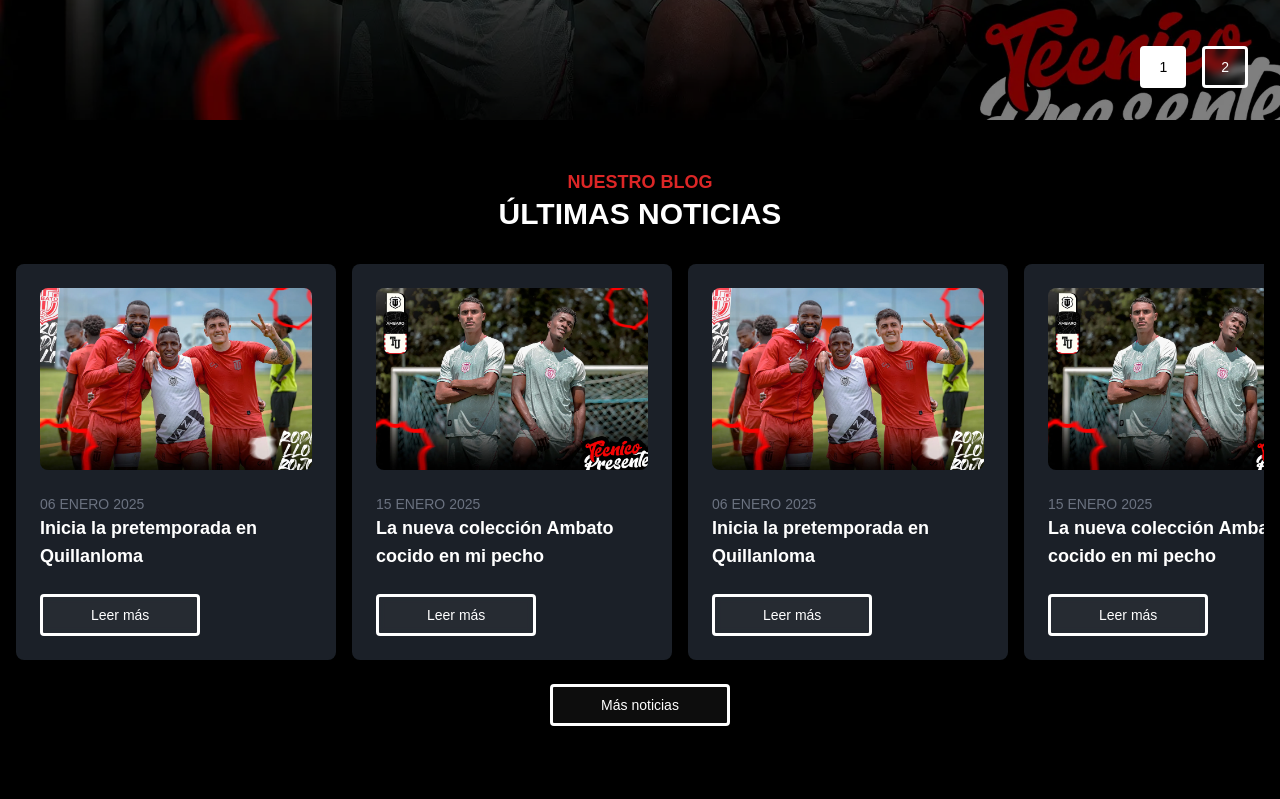
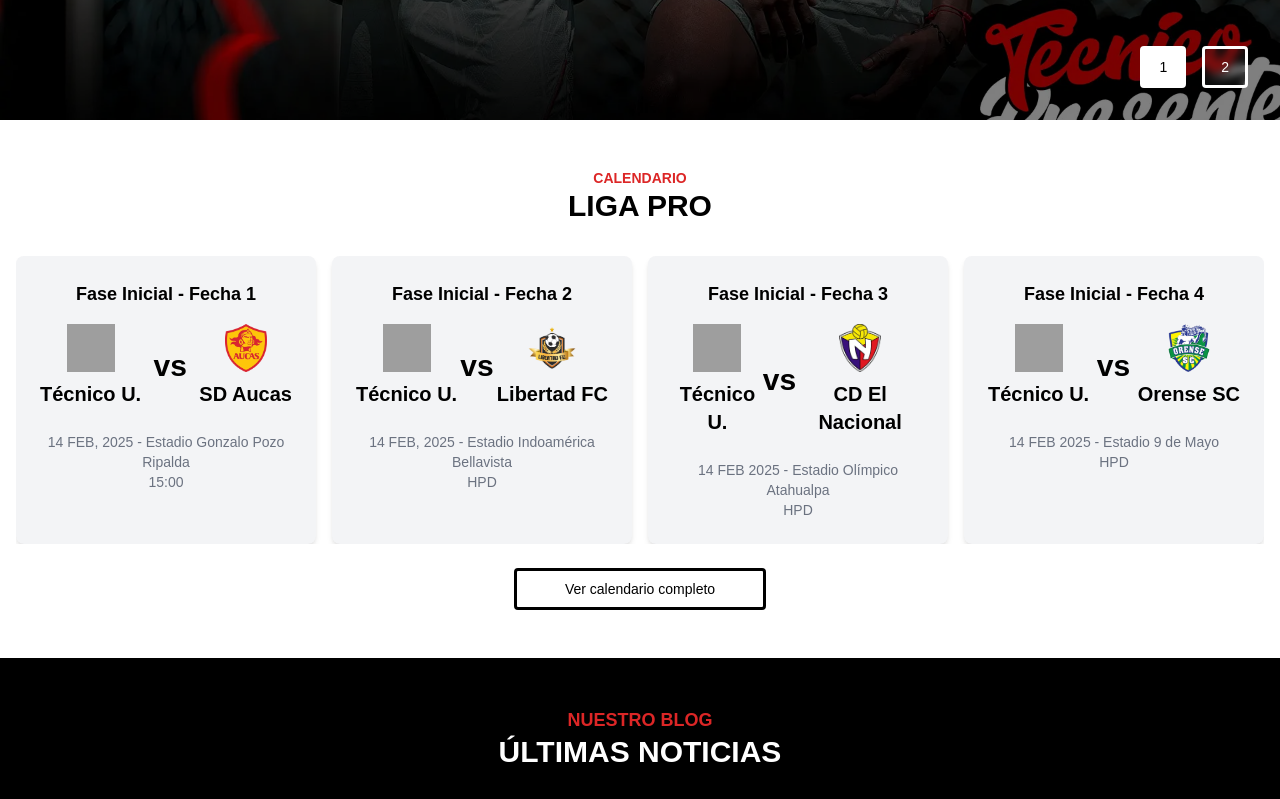
Before and after one commit to arielptiban/project-tecnico-universitario, an Astro site: page / in a window 1280 px wide. Shown: the part 680-1479 px from the top of the page. Built offline with nearby package versions, Linux system fonts and the light colour scheme; Astro itself is replaced by a stand-in of ours; grey boxes are pictures that could not be loaded; what @midudev/tailwind-animations would draw is missing.

Commit message:
Add Schedule Section

```diff
--- /dev/null
+++ b/src/consts/Matches.ts
@@ -0,0 +1,139 @@
+import type { Matches } from "@/types/Match";
+
+export const MATCHES: Matches[] = [
+    {
+        id: "fecha-1",
+        stage: "Fase Inicial",
+        matchweek: "1",
+        date: "14 FEB, 2025",
+        hour: "15:00",
+        rivalId: "sd-aucas",
+        isHome: false
+    },
+    {
+        id: "fecha-2",
+        stage: "Fase Inicial",
+        matchweek: "2",
+        date: "14 FEB, 2025",
+        hour: "HPD",
+        rivalId: "libertad",
+        isHome: true
+    },
+    {
+        id: "fecha-3",
+        stage: "Fase Inicial",
+        matchweek: "3",
+        date: "14 FEB 2025",
+        hour: "HPD",
+        rivalId: "el-nacional",
+        isHome: false
+    },
+    {
+        id: "fecha-4",
+        stage: "Fase Inicial",
+        matchweek: "4",
+        date: "14 FEB 2025",
+        hour: "HPD",
+        rivalId: "orense",
+        isHome: false
+    },
+    // {
+    //     id: "fecha-5",
+    //     stage: "Fase Inicial",
+    //     matchweek: "5",
+    //     date: "14 FEB 2025",
+    //     hour: "HPD",
+    //     rivalId: "barcelona",
+    //     isHome: true
+    // },
+    //     {
+    //         id: "fecha-6",
+    //         stage: "Fase Inicial",
+    //         matchweek: "6",
+    //         date: "14 FEB 2025",
+    //         hour: "HPD",
+    //         rivalId: "macara",
+    //         isHome: false
+    //     },
+    //     {
+    //         id: "fecha-7",
+    //         stage: "Fase Inicial",
+    //         matchweek: "7",
+    //         date: "14 FEB 2025",
+    //         hour: "HPD",
+    //         rivalId: "mushuc-runa",
+    //         isHome: true
+    //     },
+    //     {
+    //         id: "fecha-8",
+    //         stage: "Fase Inicial",
+    //         matchweek: "8",
+    //         date: "14 FEB 2025",
+    //         hour: "HPD",
+    //         rivalId: "manta",
+    //         isHome: false
+    //     },
+    //     {
+    //         id: "fecha-9",
+    //         stage: "Fase Inicial",
+    //         matchweek: "9",
+    //         date: "14 FEB 2025",
+    //         hour: "HPD",
+    //         rivalId: "vinotinto",
+    //         isHome: true
+    //     },
+    //     {
+    //         id: "fecha-10",
+    //         stage: "Fase Inicial",
+    //         matchweek: "10",
+    //         date: "14 FEB 2025",
+    //         hour: "HPD",
+    //         rivalId: "emelec",
+    //         isHome: false
+    //     },
+    //     {
+    //         id: "fecha-11",
+    //         stage: "Fase Inicial",
+    //         matchweek: "11",
+    //         date: "14 FEB 2025",
+    //         hour: "HPD",
+    //         rivalId: "univesidad-catolica",
+    //         isHome: true
+    //     },
+    //     {
+    //         id: "fecha-12",
+    //         stage: "Fase Inicial",
+    //         matchweek: "12",
+    //         date: "14 FEB 2025",
+    //         hour: "HPD",
+    //         rivalId: "independiente-del-valle",
+    //         isHome: true
+    //     },
+    //     {
+    //         id: "fecha-13",
+    //         stage: "Fase Inicial",
+    //         matchweek: "13",
+    //         date: "14 FEB 2025",
+    //         hour: "HPD",
+    //         rivalId: "cuenca",
+    //         isHome: false
+    //     },
+    //     {
+    //         id: "fecha-14",
+    //         stage: "Fase Inicial",
+    //         matchweek: "14",
+    //         date: "14 FEB 2025",
+    //         hour: "HPD",
+    //         rivalId: "delfin",
+    //         isHome: true
+    //     },
+    //     {
+    //         id: "fecha-15",
+    //         stage: "Fase Inicial",
+    //         matchweek: "15",
+    //         date: "14 FEB 2025",
+    //         hour: "HPD",
+    //         rivalId: "ldu",
+    //         isHome: false
+    //     }
+];
--- a/src/consts/Teams.ts
+++ b/src/consts/Teams.ts
@@ -5,7 +5,7 @@
         id: "independiente-del-valle",
         name: "Club Independiente del Valle",
         shortName: "Independiente",
-        estadio: "Estadio Banco Guayaquil",
+        stadium: "Estadio Banco Guayaquil",
         image: {
             width: 12,
             height: 12,
@@ -15,7 +15,7 @@
         id: "ldu",
         name: "Liga Deportiva Universitaria",
         shortName: "Liga de Quito",
-        estadio: "Estadio Rodrigo Paz Delgado",
+        stadium: "Estadio Rodrigo Paz Delgado",
         image: {
             width: 12,
             height: 12,
@@ -25,7 +25,7 @@
         id: "barcelona",
         name: "Barcelona Sporting Club",
         shortName: "Barcelona SC",
-        estadio: "Estadio Monumental",
+        stadium: "Estadio Monumental",
         image: {
             width: 12,
             height: 12,
@@ -35,7 +35,7 @@
         id: "universidad-catolica",
         name: "Club Universidad Católica",
         shortName: "Universidad Católica",
-        estadio: "Estadio Olímpico Atahualpa",
+        stadium: "Estadio Olímpico Atahualpa",
         image: {
             width: 12,
             height: 12,
@@ -45,7 +45,7 @@
         id: "sd-aucas",
         name: "Sociedad Deportiva Aucas",
         shortName: "SD Aucas",
-        estadio: "Estadio Gonzalo Pozo Ripalda",
+        stadium: "Estadio Gonzalo Pozo Ripalda",
         image: {
             width: 12,
             height: 12,
@@ -55,7 +55,7 @@
         id: "mushuc-runa",
         name: "Mushuc Runa Sporting Club",
         shortName: "Mushuc Runa SC",
-        estadio: "Estadio Fernando Guerrero Guerrero",
+        stadium: "Estadio Fernando Guerrero Guerrero",
         image: {
             width: 12,
             height: 12,
@@ -65,7 +65,7 @@
         id: "el-nacional",
         name: "Club Deportivo El Nacional",
         shortName: "CD El Nacional",
-        estadio: "Estadio Olímpico Atahualpa",
+        stadium: "Estadio Olímpico Atahualpa",
         image: {
             width: 12,
             height: 12,
@@ -75,7 +75,7 @@
         id: "orense",
         name: "Orense Sporting Club",
         shortName: "Orense SC",
-        estadio: "Estadio 9 de Mayo",
+        stadium: "Estadio 9 de Mayo",
         image: {
             width: 12,
             height: 12,
@@ -85,7 +85,7 @@
         id: "emelec",
         name: "Club Sport Emelec",
         shortName: "CS Emelec",
-        estadio: "Estadio George Capwell",
+        stadium: "Arena George Capwell",
         image: {
             width: 12,
             height: 12,
@@ -95,7 +95,7 @@
         id: "macara",
         name: "Club Deportivo Macará",
         shortName: "CD Macará",
-        estadio: "Estadio Indoamérica Bellavista",
+        stadium: "Estadio Indoamérica Bellavista",
         image: {
             width: 12,
             height: 12,
@@ -105,7 +105,7 @@
         id: "delfin",
         name: "Delfín Sporting Club",
         shortName: "Delfín SC",
-        estadio: "Estadio Jocay",
+        stadium: "Estadio Jocay",
         image: {
             width: 12,
             height: 12,
@@ -115,7 +115,7 @@
         id: "cuenca",
         name: "Club Deportivo Cuenca",
         shortName: "CD Cuenca",
-        estadio: "Estadio Alejandro Serrano Aguilar",
+        stadium: "Estadio Alejandro Serrano Aguilar",
         image: {
             width: 12,
             height: 12,
@@ -125,7 +125,7 @@
         id: "libertad",
         name: "Libertad Futbol Club",
         shortName: "Libertad FC",
-        estadio: "Estadio Reina del Cisne",
+        stadium: "Estadio Reina del Cisne",
         image: {
             width: 12,
             height: 12,
@@ -135,7 +135,7 @@
         id: "manta",
         name: "Manta Futbol Club",
         shortName: "Manta FC",
-        estadio: "Estadio Jocay",
+        stadium: "Estadio Jocay",
         image: {
             width: 12,
             height: 12,
@@ -145,7 +145,17 @@
         id: "vinotinto",
         name: "Vinotinto Futbol Club",
         shortName: "Vinotinto FC",
-        estadio: "Olímpico Atahualpa",
+        stadium: " Estadio Olímpico Atahualpa",
+        image: {
+            width: 12,
+            height: 12,
+        },
+    },
+    {
+        id: "tecnico-universitario",
+        name: "Club Técnico Universitario",
+        shortName: "Técnico U",
+        stadium: "Estadio Indoamérica Bellavista",
         image: {
             width: 12,
             height: 12,
--- a/src/pages/index.astro
+++ b/src/pages/index.astro
@@ -12,7 +12,7 @@
 <Layout>
     <Hero />
     <!-- <Upcoming /> -->
-    <!-- <Schedule /> -->
+    <Schedule />
     <News />
     <Video />
     <PlayerSection />
--- a/src/sections/Schedule.astro
+++ b/src/sections/Schedule.astro
@@ -1,80 +1,77 @@
+---
+import { MATCHES } from "@/consts/Matches";
+import { TEAMS } from "@/consts/Teams";
+
+const getRival = (rivalId: string) =>
+    TEAMS.find((rival) => rival.id === rivalId);
+const teamId = "tecnico-universitario";
+---
+
 <section class="bg-white text-black py-12 px-4">
     <div class="text-center mb-8">
         <p class="text-red-600 font-bold uppercase text-sm">Calendario</p>
         <h2 class="text-3xl font-extrabold">LIGA PRO</h2>
     </div>
     <!-- CARD -->
-    <div class="flex justify-center items-center space-x-4">
-        <div class="bg-gray-100 p-6 rounded-lg shadow-md w-96">
-            <!-- Título -->
+    <div class="flex justify-center items-center xl:items-start mt-6">
+        <div class="flex overflow-x-auto space-x-4 xl:space-x-4 scrollbar-hide">
+            {
+                MATCHES.map((match) => {
+                    const rival = getRival(match.rivalId);
+                    const team = getRival(teamId);
+                    return (
+                        <div
+                            class="bg-gray-100 p-6 rounded-lg shadow-md w-96"
+                            id={match.id}
+                        >
                             <h3 class="text-lg font-bold text-center mb-4">
-                Liga Pro - Fecha 1
+                                {match.stage} - Fecha {match.matchweek}
                             </h3>
 
-            <!-- Contenedor de imágenes y equipos -->
                             <div class="flex justify-between items-center mb-6">
                                 <div class="text-center">
                                     <img
                                         src="/src/assets/escudo.svg"
-                        alt="Arsenal F.C."
+                                        alt={team?.name}
                                         class="h-12 w-12 mx-auto mb-2"
                                     />
-                    <p class="font-bold text-xl">Técnico U.</p>
+                                    <p class="font-bold text-xl">
+                                        {team?.shortName}.
+                                    </p>
                                 </div>
-                <p class="text-3xl font-bold">0 - 0</p>
+                                <p class="text-3xl font-bold"> vs </p>
                                 <div class="text-center">
                                     <img
-                        src="/src/assets/escudo.svg"
-                        alt="Leeds United"
-                        class="h-12 w-12 mx-auto mb-2"
+                                        src={`/img/teams/${match?.rivalId}.webp`}
+                                        alt={rival?.name}
+                                        class="h-12 w-auto mx-auto mb-2"
                                     />
-                    <p class="font-bold text-xl">Macará</p>
-                </div>
-            </div>
 
-            <!-- Pie de la tarjeta -->
-            <p class="text-sm text-gray-500 text-center mt-6">
-                08 JULY, Wembley Stadium 3:30pm
+                                    <p class="font-bold text-xl">
+                                        {rival?.shortName}
                                     </p>
                                 </div>
                             </div>
 
-    <!-- Pagination -->
-    <div class="flex justify-center items-center mt-6 space-x-2">
-        <button class="p-2 bg-gray-300 rounded-full hover:bg-gray-400">
-            <svg
-                xmlns="http://www.w3.org/2000/svg"
-                class="h-5 w-5"
-                fill="none"
-                viewBox="0 0 24 24"
-                stroke="currentColor"
+                            <p class="text-sm text-gray-500 text-center mt-6">
+                                {match.date} -{" "}
+                                {match.isHome ? team?.stadium : rival?.stadium}{" "}
+                            </p>
+                            <p class="text-sm text-gray-500 text-center">
+                                {match.hour}
+                            </p>
+                        </div>
+                    );
+                })
+            }
+        </div>
+    </div>
+    <div class="flex items-center justify-center mt-4">
+        <a
+            class="text-black text-sm font-medium border-[3px] border-black rounded bg-white/5 backdrop-blur-sm px-12 py-2 inline-block hover:bg-black hover:text-white transition-colors mt-2"
+            href="#"
         >
-                <path
-                    stroke-linecap="round"
-                    stroke-linejoin="round"
-                    stroke-width="2"
-                    d="M15 19l-7-7 7-7"></path>
-            </svg>
-        </button>
-        <div class="flex space-x-2">
-            <span class="w-3 h-3 bg-gray-400 rounded-full"></span>
-            <span class="w-3 h-3 bg-gray-300 rounded-full"></span>
-            <span class="w-3 h-3 bg-gray-300 rounded-full"></span>
-        </div>
-        <button class="p-2 bg-gray-300 rounded-full hover:bg-gray-400">
-            <svg
-                xmlns="http://www.w3.org/2000/svg"
-                class="h-5 w-5"
-                fill="none"
-                viewBox="0 0 24 24"
-                stroke="currentColor"
-            >
-                <path
-                    stroke-linecap="round"
-                    stroke-linejoin="round"
-                    stroke-width="2"
-                    d="M9 5l7 7-7 7"></path>
-            </svg>
-        </button>
+            Ver calendario completo
+        </a>
     </div>
 </section>
--- /dev/null
+++ b/src/types/Match.ts
@@ -0,0 +1,10 @@
+export interface Matches {
+    id: string;
+    stage: string;
+    matchweek: string;
+    date: string;
+    hour: string;
+    rivalId: string;
+    score?: string;
+    isHome: boolean;
+};
--- a/src/types/Player.ts
+++ b/src/types/Player.ts
@@ -1,4 +1,4 @@
-export type Players = {
+export interface Players {
     id: string;
     name: string;
     position: string;
--- a/src/types/Teams.ts
+++ b/src/types/Teams.ts
@@ -14,6 +14,7 @@
     | "libertad"
     | "manta"
     | "vinotinto"
+    | "tecnico-universitario"
 
 type TeamName =
     | "Club Independiente del Valle"
@@ -31,6 +32,7 @@
     | "Libertad Futbol Club"
     | "Manta Futbol Club"
     | "Vinotinto Futbol Club"
+    | "Club Técnico Universitario"
 
 
 type TeamShortName =
@@ -49,13 +51,13 @@
     | "Libertad FC"
     | "Manta FC"
     | "Vinotinto FC"
-
+    | "Técnico U"
 
 export interface Teams {
     id: TeamId
     name: TeamName
     shortName: TeamShortName
-    estadio: string
+    stadium: string
     image: {
         name?: string
         width: number
```
Also changed, not shown: public/img/teams/Barcelona_Sporting_Club_Logo.png (added), public/img/teams/Escudo_CD_El_Nacional.png (added), public/img/teams/Libertad-Futbol-Club.png (added), public/img/teams/barcelona.webp (added), public/img/teams/el-nacional.webp (added), public/img/teams/libertad.webp (added), public/img/teams/orense-sporting-club-logo-C11D950D04-seeklogo.com.png (added), public/img/teams/orense.webp (added), public/img/teams/sd-aucas.webp (added). Lines whose indentation alone changed are shown as unchanged.
